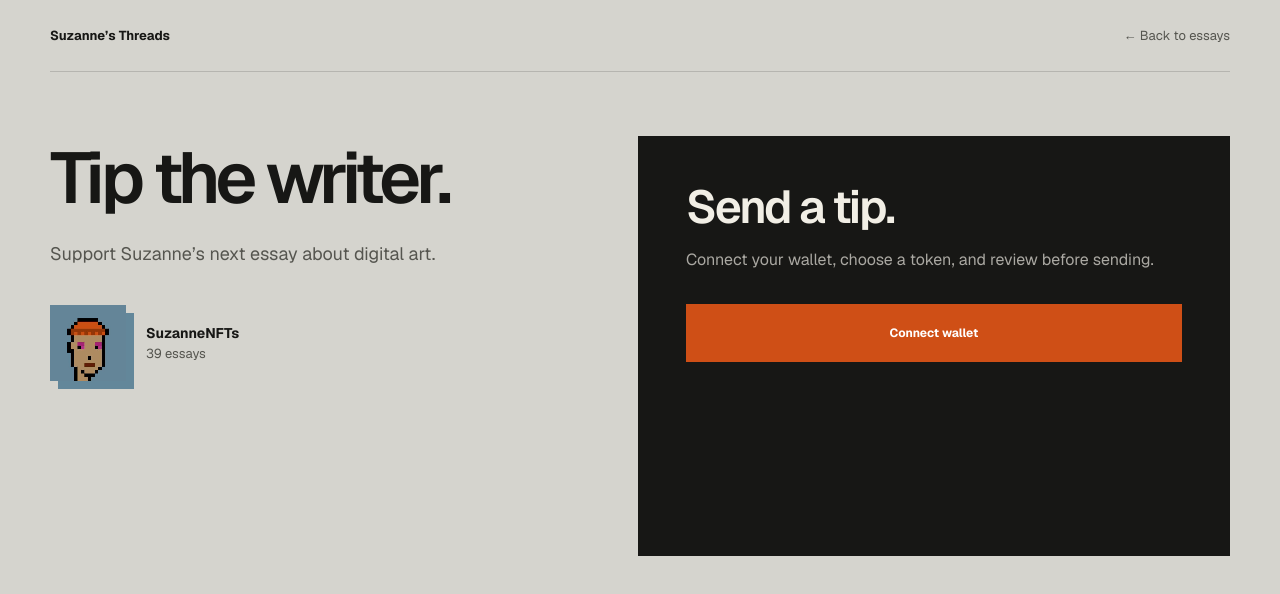
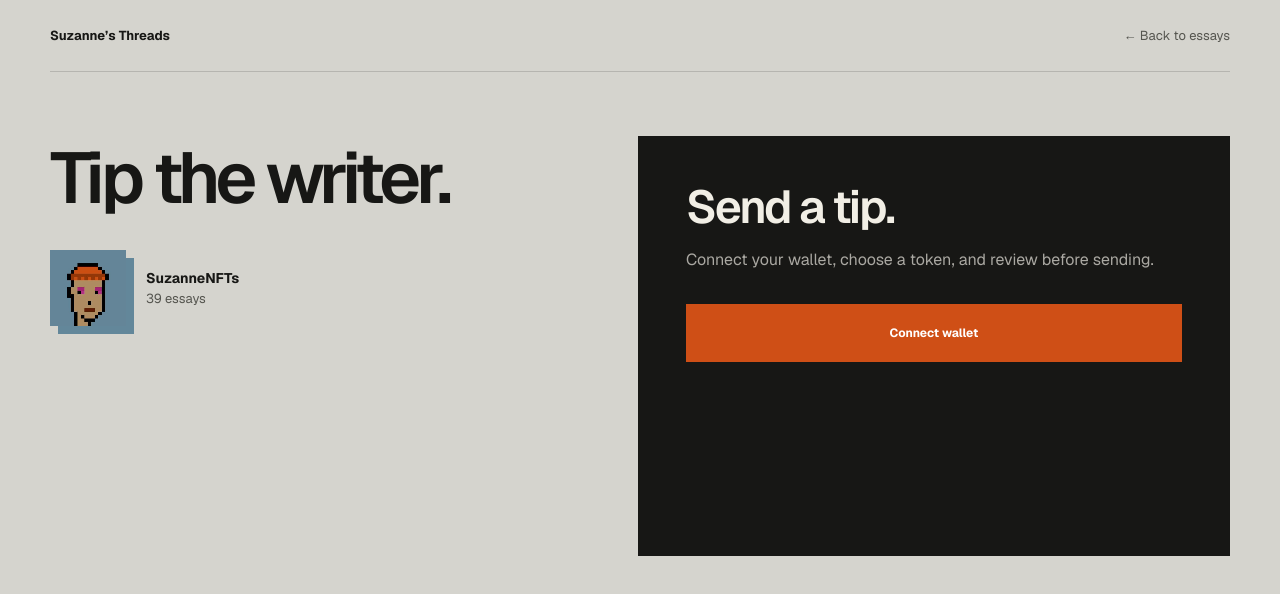
Before and after one commit to maxand98/SuzanneNFT, a Next.js app: page /tip in a window 1280 px wide. Shown: the top 594 px of the page. Built offline with nearby package versions, Linux system fonts and the light colour scheme.

Commit message:
Remove tip page supporting copy

```diff
--- a/app/globals.css
+++ b/app/globals.css
@@ -75,13 +75,6 @@ main { overflow: hidden; }
   font-weight: 560;
   letter-spacing: -.065em;
   line-height: .95;
-}
-.support-lede {
-  max-width: 520px;
-  margin: 28px 0 0;
-  color: var(--muted);
-  font-size: 18px;
-  line-height: 1.5;
 }
 .support-profile {
   margin-top: 38px;
@@ -476,7 +469,6 @@ footer p { margin: 0; }
   .support-shell { width: calc(100% - 36px); padding: 34px 0 54px; grid-template-columns: 1fr; gap: 42px; }
   .support-story { padding-top: 0; }
   .support-story h1 { font-size: clamp(54px, 17vw, 76px); }
-  .support-lede { margin-top: 26px; font-size: 18px; }
   .support-profile { margin-top: 32px; }
   .support-card { min-height: 0; padding: 30px 24px; }
   .dust-toolbar { align-items: flex-start; }
--- a/app/tip/page.tsx
+++ b/app/tip/page.tsx
@@ -31,15 +31,12 @@ export default function TipPage() {
       <section className="support-shell" aria-labelledby="support-title">
         <div className="support-story">
           <h1 id="support-title">Tip the writer.</h1>
-          <p className="support-lede">
-            Support Suzanne’s next essay about digital art.
-          </p>
 
           <div className="support-profile" aria-label="About the writer">
             <Image
               unoptimized
               src="/suzanne-pfp.jpg"
-              alt="CryptoPunk profile picture used by SuzanneNFTs"
+              alt=""
               width="76"
               height="76"
               priority
```
Also changed, not shown: 1 other file (tests, documents, lock files or other folders).
